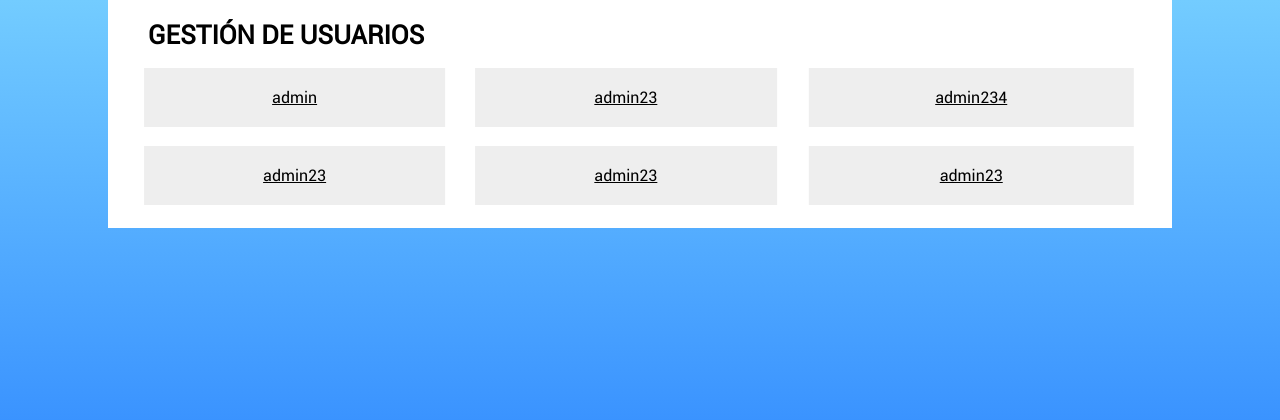
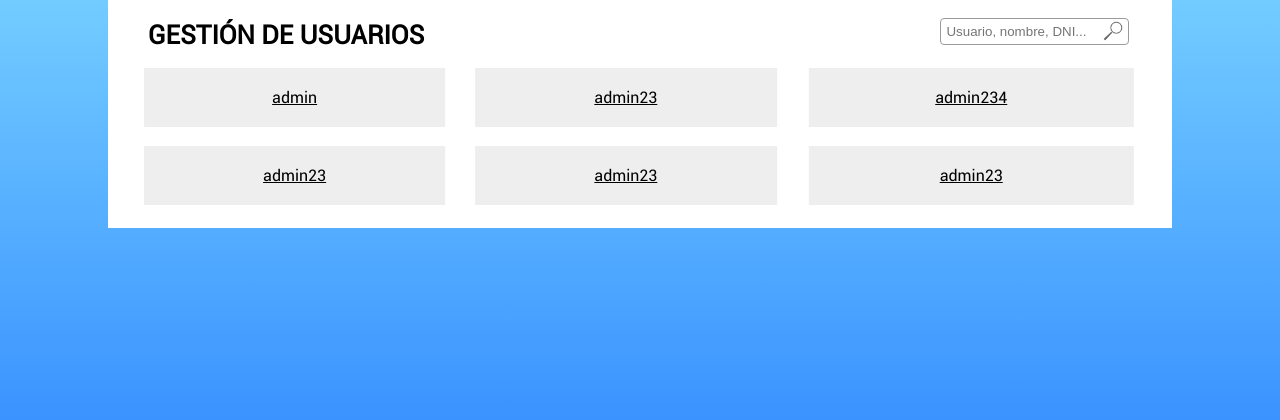
Before and after one commit to pvenrod/polideportivo, a PHP site: page /index.php?action=gestionUsuarios in a window 1280 px wide. Shown: the top 420 px of the page. Run offline with PHP 8.4, Linux system fonts and the light colour scheme; data comes from the database, SQL or seed files in the repository.

Commit message:
Buscador de usuarios. Falta crear nuevos

```diff
--- a/controlador.php
+++ b/controlador.php
@@ -145,6 +145,7 @@
 
 
         public function modificarUsuario() {
+
             $id = $_REQUEST["id"];
             $usuario = $_REQUEST["usuario"];
             $email = $_REQUEST["email"];
@@ -154,10 +155,30 @@
             $dni = $_REQUEST["dni"];
             $imagen = $_FILES["imagen"];
 
-            if ($this->usuario->update($id,$usuario,$email,$nombre,$apellido1,$apellido2,$dni,$imagen)) {
+            if ($this->usuario->update($id,$usuario,$email,$nombre,$apellido1,$apellido2,$dni,$imagen) > 0) {
                 $this->gestionUsuarios();
+            } else {
+                echo "<script>
+                        i=5;
+                            setInterval(function() {
+                                if (i==0) {
+                                    location.href='index.php';
+                                }
+                            document.body.innerHTML = 'Ha ocurrido un error. Redireccionando en ' + i;
+                                i--;
+                            },1000);
+                    </script>";
             }
 
+        }
+
+        public function buscarUsuario() {
+
+            $texto = $_REQUEST["texto"];
+
+            $data["usuarios"] = $this->usuario->busqueda($texto);
+            $this->vista->mostrar("usuario/gestionUsuarios", $data);
 
         }
+
     }
--- a/estilos/estilos.css
+++ b/estilos/estilos.css
@@ -160,6 +160,43 @@ body {
     font-size: 26px;
     font-weight: 700;
     margin-left: 20px;
+}
+
+#buscador {
+    display: inline;
+}
+
+#buscador input {
+    position: absolute;
+    right: 4%;
+    top: 18px;
+    padding: 5px;
+    outline: none;
+    border: 1px solid rgb(155, 155, 155);
+    border-radius: 4px;
+}
+#buscador input:focus {
+    background-color: rgb(240, 251, 255);
+    box-shadow: 0px 5px 5px rgb(228, 228, 228);
+}
+
+#buscador button {
+    position: absolute;
+    right: 4%;
+    float: right;
+    cursor: pointer;
+    background-color: transparent;
+    border: none;
+    outline: none;
+}
+
+#buscador button img {
+    width: 20px;
+    opacity: 0.6;
+}
+
+#buscador button img:hover {
+    opacity: 1;
 }
 
 #divContenedor table {
--- a/modelos/usuario.php
+++ b/modelos/usuario.php
@@ -32,7 +32,7 @@
             $devolver = false;
 
             $result = $this->db->consulta("SELECT pu.id, pu.usuario, pu.email, pu.imagen
-                                            FROM poliUsuarios pu
+                                            FROM poliusuarios pu
                                             WHERE pu.usuario = '$usuario' AND
                                             BINARY pu.contrasenya = '$contrasenya'");
 
@@ -56,7 +56,7 @@
         public function get($id) {
 
             $result = $this->db->consulta("SELECT *
-                                            FROM poliUsuarios
+                                            FROM poliusuarios
                                             WHERE id = '$id'");
 
             return $result;
@@ -70,7 +70,7 @@
         public function getAll() {
 
             $result = $this->db->consulta("SELECT *
-                                            FROM poliUsuarios");
+                                            FROM poliusuarios");
 
             return $result;
 
@@ -90,7 +90,7 @@
             $result = 0;
 
             $id = $this->db->consulta("SELECT IFNULL(MAX(id), 0) + 1 as id
-                                        FROM poliUsuarios")[0]->id; // Saco el nuevo id para el usuario
+                                        FROM poliusuarios")[0]->id; // Saco el nuevo id para el usuario
             $usuario;
             $email;
             $contrasenya1;
@@ -100,7 +100,7 @@
 
             if ($contrasenya1 == $contrasenya2) {
 
-                $result = $this->db->modificacion("INSERT INTO poliUsuarios
+                $result = $this->db->modificacion("INSERT INTO poliusuarios
                                                     VALUES
                                                         ('$id', '$usuario', '$email', '$contrasenya1', '$foto', '$rol')");
 
@@ -123,17 +123,23 @@
         public function update($id,$usuario,$email,$nombre,$apellido1,$apellido2,$dni,$imagen) {
 
             if ($imagen["error"] == 4) {
-                $result = $this->db->modificacion("UPDATE poliUsuarios
-                                                    SET usuario='$usuario',email='$email',nombre='$nombre',apellido1='$apellido1',apellido2='$apellido2'
-                                                    WHERE id='$id'");
+
+                $this->db->modificacion("UPDATE poliusuarios
+                                            SET usuario='temporal'
+                                            WHERE id='$id'");
+
+                $result = $this->db->modificacion("UPDATE poliusuarios
+                                                        SET usuario='$usuario',email='$email',nombre='$nombre',apellido1='$apellido1',apellido2='$apellido2'
+                                                        WHERE id='$id'");
+
             } else {
 
                 $rutaImagen = 'img/' . $usuario . "." . pathinfo($imagen["name"], PATHINFO_EXTENSION);
                 move_uploaded_file($imagen["tmp_name"],$rutaImagen);
 
-                $result = $this->db->modificacion("UPDATE poliUsuarios
-                                                    SET usuario='$usuario',email='$email',nombre='$nombre',apellido1='$apellido1',apellido2='$apellido2',imagen='$rutaImagen'
-                                                    WHERE id='$id'");
+                $result = $this->db->modificacion("UPDATE poliusuarios
+                                                        SET usuario='$usuario',email='$email',nombre='$nombre',apellido1='$apellido1',apellido2='$apellido2',imagen='$rutaImagen'
+                                                        WHERE id='$id'");
             }
 
             return $result;
@@ -148,7 +154,7 @@
          */
         public function delete($id) {
 
-            $result = $this->db->modificacion("DELETE FROM poliUsuarios
+            $result = $this->db->modificacion("DELETE FROM poliusuarios
                                             WHERE id = '$id'");
 
             // También vamos a borrar todas las incidencias creadas por este usuario.
@@ -169,8 +175,8 @@
         public function getRoles($id) {
 
             $result = $this->db->consulta("SELECT pr.id as id, pr.nombre as nombre
-                                            FROM poliRoles pr
-                                            INNER JOIN poliUsuariosRoles pur
+                                            FROM poliroles pr
+                                            INNER JOIN poliusuariosroles pur
                                                 ON pr.id = pur.idRol
                                             WHERE pur.idUsuario = '$id'");
 
@@ -186,8 +192,8 @@
         public function getNumRoles($id) {
 
             $result = $this->db->consulta("SELECT count(pur.idRol) as numRoles
-                                            FROM poliUsuarios pu
-                                            INNER JOIN poliUsuariosRoles pur
+                                            FROM poliusuarios pu
+                                            INNER JOIN poliusuariosroles pur
                                                 ON pu.id = pur.idUsuario
                                             WHERE pur.idUsuario = '$id'");
 
@@ -196,4 +202,28 @@
         }
 
 
+
+
+        public function busqueda($texto) {
+
+            $result = $this->db->consulta("SELECT *
+                                            FROM poliusuarios
+                                            WHERE
+                                                usuario LIKE '%$texto%'
+                                                OR
+                                                email LIKE '%$texto%'
+                                                OR
+                                                nombre LIKE '%$texto%'
+                                                OR
+                                                apellido1 LIKE '%$texto%'
+                                                OR
+                                                apellido2 LIKE '%$texto%'
+                                                OR
+                                                dni LIKE '%$texto%'");
+
+            return $result;
+
+        }
+
+
     }
--- a/vistas/usuario/gestionUsuarios.php
+++ b/vistas/usuario/gestionUsuarios.php
@@ -4,6 +4,11 @@
 
     echo "<div id='divContenedor'>
             <span id='titulo'>GESTIÓN DE USUARIOS</span>
+            <form action='index.php' method='post' id='buscador'>
+                <input type='text' name='texto' placeholder='Usuario, nombre, DNI...'>
+                <input type='hidden' name='action' value='buscarUsuario'>
+                <button><img src='img/lupa.png'></button>
+            </form>
             <table>";
 
 
```
Also changed, not shown: img/admin.jpg, img/admin23.jpg, img/lupa.png (added), img/nuevo.png (added), prueba.txt (deleted), 1 other file.
